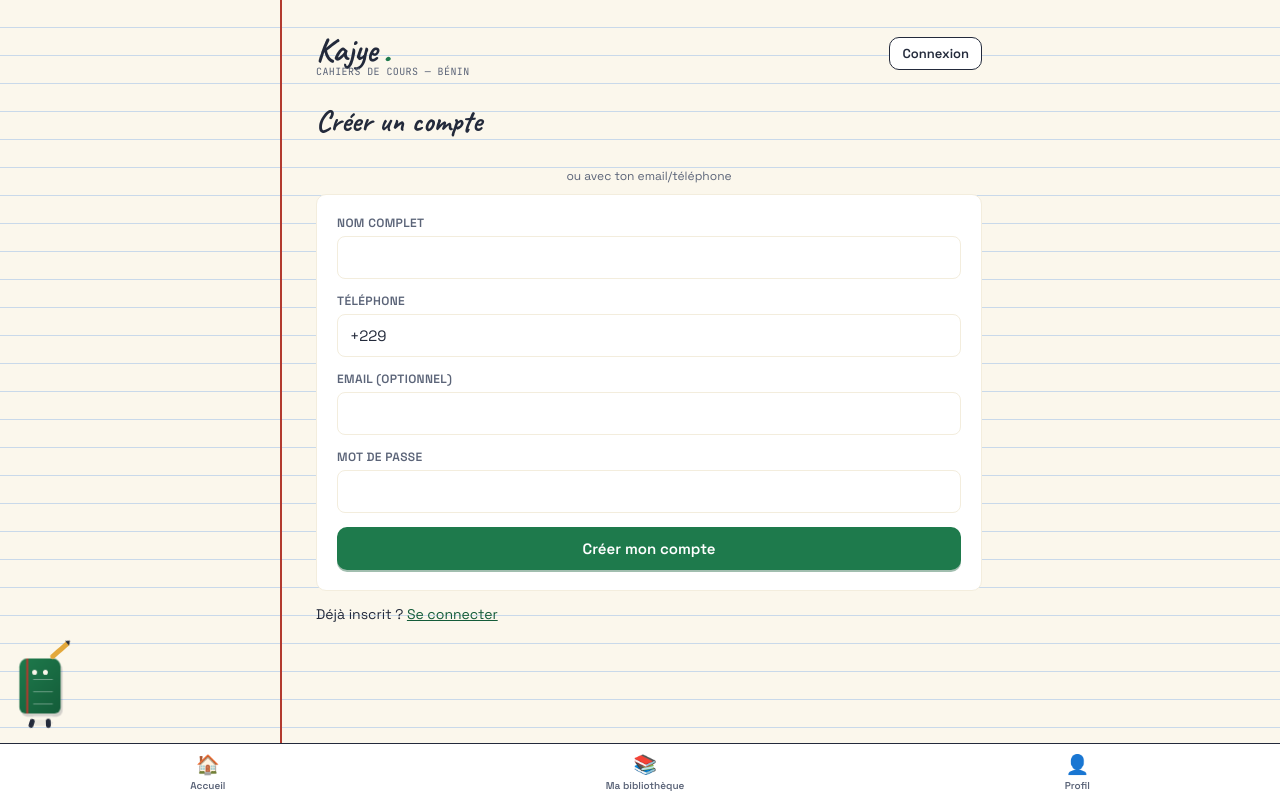
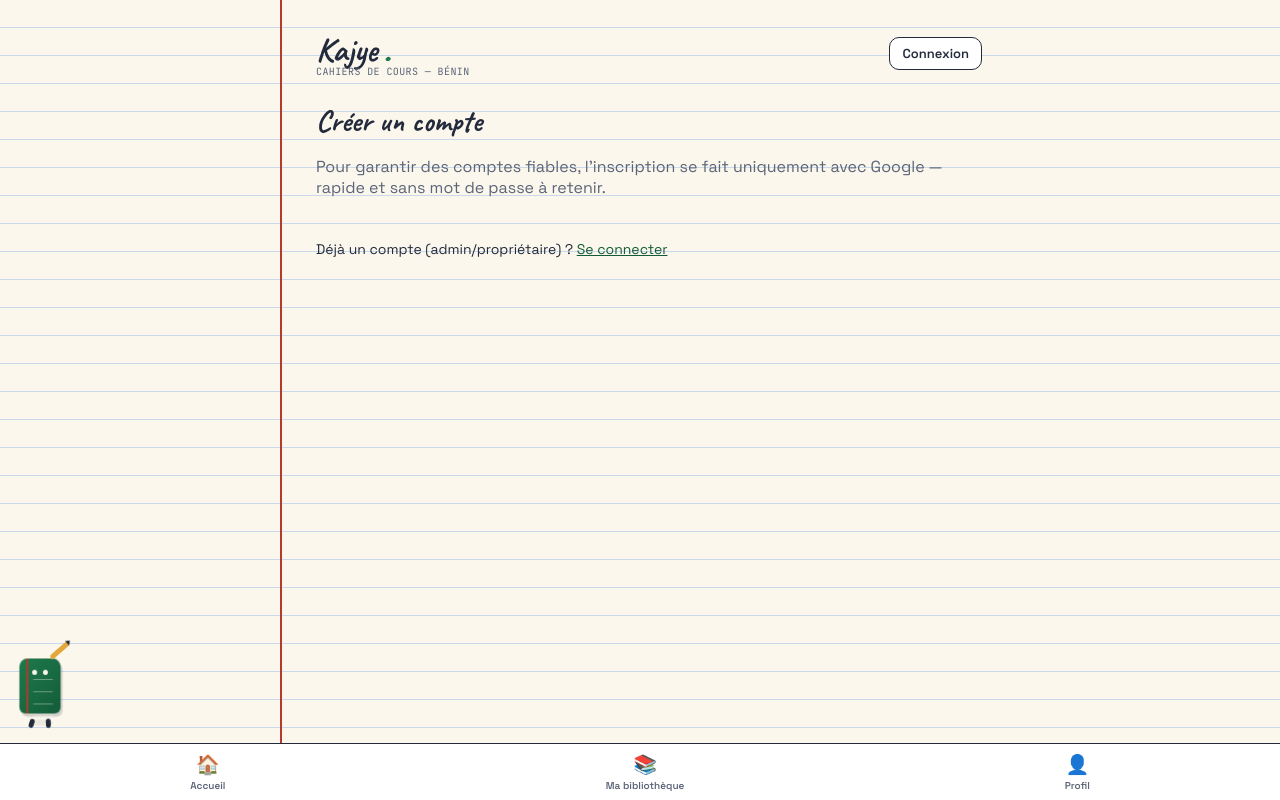
Before and after one commit to agassounonmathilde406-ux/cahier, a React (Vite) app in the folder frontend/: page /inscription in a window 1280 px wide. Built offline with nearby package versions, Linux system fonts and the light colour scheme; no server answers.

Commit message:
Refactor registration to use Google sign-up only
Removed manual registration fields and logic, updated messaging to emphasize Google sign-up only.

```diff
--- a/frontend/src/pages/Register.jsx
+++ b/frontend/src/pages/Register.jsx
@@ -1,73 +1,21 @@
-import React, { useState } from 'react';
-import { Link, useNavigate } from 'react-router-dom';
-import { useAuth } from '../context/AuthContext.jsx';
+import React from 'react';
+import { Link } from 'react-router-dom';
 import GoogleButton from '../components/GoogleButton.jsx';
 
+// L'inscription se fait desormais UNIQUEMENT via Google (evite les faux
+// comptes a coordonnees fictives, sans le cout d'un SMS de verification).
 export default function Register() {
-  const { register } = useAuth();
-  const navigate = useNavigate();
-  const [name, setName] = useState('');
-  const [phone, setPhone] = useState('+229 ');
-  const [email, setEmail] = useState('');
-  const [password, setPassword] = useState('');
-  const [error, setError] = useState('');
-  const [loading, setLoading] = useState(false);
-
-  function handlePhoneChange(e) {
-    let v = e.target.value;
-    if (!v.startsWith('+229')) v = '+229 ';
-    setPhone(v);
-  }
-
-  async function submit(e) {
-    e.preventDefault();
-    setError('');
-    setLoading(true);
-    try {
-      const cleanPhone = phone.replace(/\s+/g, '');
-      await register({
-        name,
-        phone: cleanPhone === '+229' ? undefined : cleanPhone,
-        email: email || undefined,
-        password,
-      });
-      navigate('/');
-    } catch (e) {
-      setError(e.message);
-    } finally {
-      setLoading(false);
-    }
-  }
-
   return (
     <div>
       <h1>Créer un compte</h1>
-      {error && <p className="error-box">{error}</p>}
+      <p style={{ color: 'var(--ink-soft)', marginBottom: 18 }}>
+        Pour garantir des comptes fiables, l'inscription se fait uniquement avec Google — rapide et sans mot de passe à retenir.
+      </p>
 
       <GoogleButton />
-      <p style={{ textAlign: 'center', color: 'var(--ink-soft)', fontSize: 12, margin: '10px 0' }}>ou avec ton email/téléphone</p>
 
-      <form className="form-card" onSubmit={submit}>
-        <div className="field">
-          <label>Nom complet</label>
-          <input value={name} onChange={(e) => setName(e.target.value)} required />
-        </div>
-        <div className="field">
-          <label>Téléphone</label>
-          <input value={phone} onChange={handlePhoneChange} inputMode="tel" />
-        </div>
-        <div className="field">
-          <label>Email (optionnel)</label>
-          <input type="email" value={email} onChange={(e) => setEmail(e.target.value)} />
-        </div>
-        <div className="field">
-          <label>Mot de passe</label>
-          <input type="password" value={password} onChange={(e) => setPassword(e.target.value)} required minLength={6} />
-        </div>
-        <button className="btn btn-primary btn-block" disabled={loading}>{loading ? '…' : 'Créer mon compte'}</button>
-      </form>
-      <p style={{ marginTop: 14, fontSize: 14 }}>
-        Déjà inscrit ? <Link to="/connexion" className="btn-link">Se connecter</Link>
+      <p style={{ marginTop: 24, fontSize: 14 }}>
+        Déjà un compte (admin/propriétaire) ? <Link to="/connexion" className="btn-link">Se connecter</Link>
       </p>
     </div>
   );
```
